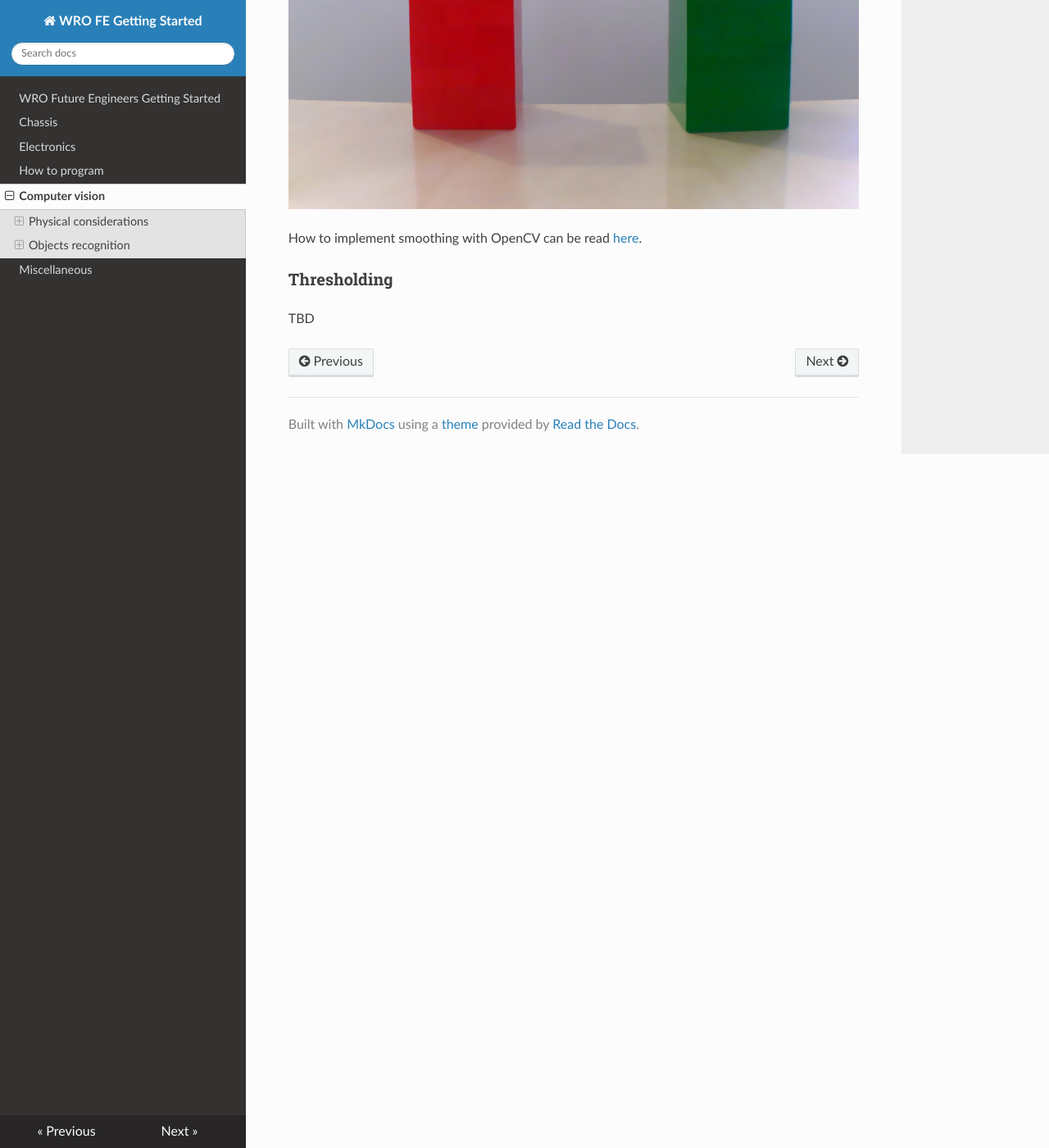
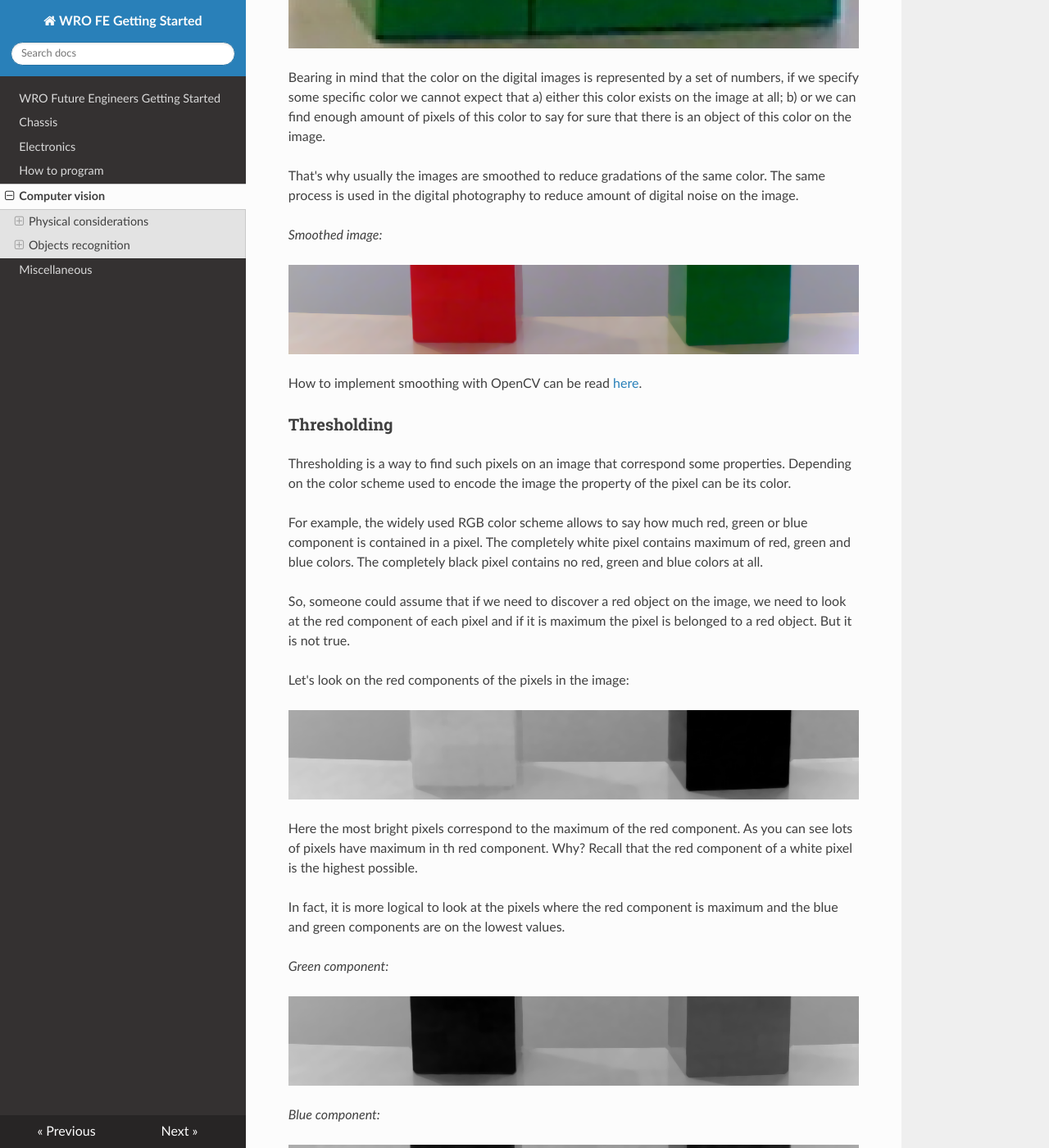
Before and after one commit to World-Robot-Olympiad-Association/future-engineers-gs, an MkDocs documentation site: the page built from docs/p04-cv.md, in a window 1280 px wide and 1400 px high, scrolled down 8676 px. Shown: the whole window at 82% size. Built offline with MkDocs 1.6.1, drawn with Linux system fonts in a browser that asks for light colours; nearby versions of some CDN libraries; some of the changed text lies outside the part shown.

Commit message:
thresholding added

```diff
--- a/docs/p04-cv.md
+++ b/docs/p04-cv.md
@@ -96,7 +96,6 @@ _The angle of view is 45 degrees:_
 
 ![POV, 45 degrees, height 100 mm, pitch 17](img/wro2020-fe-POV2-45d.gif)
 
-
 _The angle of view is 120 degrees:_
 
 ![POV, 120 degrees, height 100 mm, pitch 17](img/wro2020-fe-POV2-120d.gif)
@@ -113,13 +112,25 @@ Those who use Python and don't familiar with the OpenCV can learn essentials of
 
 Below it will be presented a general pipeline that can be implemented as a base of the algorithm for participation in the Future Engineers competition.
 
-### Image de-nosing
+### Region of interest
 
 Consider that there is a following image of two objects: red and green cubes:
 
 ![Source image with cubes](img/fe-001-both.jpg)
 
-Even if one object looks red and another one looks green, a small zoom will demonstrate that the colors are not uniform.
+Imagine the situation when we know in advance a distance which the object should be recognized on. If the object is located on the same plane where the vehicle is moving upon, it means that the bottom edge of the object's shape on the image could be expected approximately on the same rows of pixels.
+
+Bases on this fact, we can choose a region of the image to work only with it further. Since the region is less than entire image, the next image processing and an object detection will be performed faster.
+
+_Cropped image:_
+
+![Region of interest](img/fe-001-both-roi.png)
+
+Basic OpenCV operations with images are covered in [this tutorial](https://docs.opencv.org/master/d3/df2/tutorial_py_basic_ops.html){target=_blank}.
+
+### Image de-nosing
+
+Even if on the image above one object looks red and another one looks green, a small zoom will demonstrate that the colors are not uniform (especially on the green object).
 
 _Red cube:_
 
@@ -129,9 +140,11 @@ _Green cube:_
 
 ![Source image with cubes](img/fe-001-zoom-green.png)
 
-Bearing in mind that the color on the digital images is represented by a set of numbers, if we specify some specific color we cannot expect that a) either this color exists on the image at all b) or we can find enough amount of pixels of this color to say for sure that there is an object of this color on the image.
+Bearing in mind that the color on the digital images is represented by a set of numbers, if we specify some specific color we cannot expect that a) either this color exists on the image at all; b) or we can find enough amount of pixels of this color to say for sure that there is an object of this color on the image.
 
 That's why usually the images are smoothed to reduce gradations of the same color. The same process is used in the digital photography to reduce amount of digital noise on the image.
+
+_Smoothed image:_
 
 ![Smoothed image with cubes](img/fe-001-both-median.png)
 
@@ -139,4 +152,60 @@ How to implement smoothing with OpenCV can be read [here](https://docs.opencv.or
 
 ### Thresholding
 
+Thresholding is a way to find such pixels on an image that correspond some properties. Depending on the color scheme used to encode the image the property of the pixel can be its color.
+
+For example, the widely used RGB color scheme allows to say how much red, green or blue component is contained in a pixel. The completely white pixel contains maximum of red, green and blue colors. The completely black pixel contains no red, green and blue colors at all.
+
+So, someone could assume that if we need to discover a red object on the image, we need to look at the red component of each pixel and if it is maximum the pixel is belonged to a red object. But it is not true.
+
+Let's look on the red components of the pixels in the image:
+
+![Red component](img/fe-001-r-comp.png)
+
+Here the most bright pixels correspond to the maximum of the red component. As you can see lots of pixels have maximum in th red component. Why? Recall that the red component of a white pixel is the highest possible.
+
+In fact, it is more logical to look at the pixels where the red component is maximum and the blue and green components are on the lowest values.
+
+_Green component:_
+
+![Green component](img/fe-001-g-comp.png)
+
+_Blue component:_
+
+![Blue component](img/fe-001-b-comp.png)
+
+But this leads to nontrivial logic to implement threshold which will become even more complicated if the light condition are being changed.
+
+That is why it makes sense to use another color scheme which is more suitable for color recognition. This scheme is called [HSV (Hue+Saturation+Value)](https://en.wikipedia.org/wiki/HSL_and_HSV){target=_blank}. The color of the pixel is encoded by the Hue component. The changing light conditions will not affect the Hue component but are reflected in the Saturation and Value components.
+
+Here is how the image looks like if HSV components are separated (the most bright pixels correspond to the highest value of the component):
+
+_Hue component:_
+
+![Hue component](img/fe-001-h-comp.png)
+
+_Saturation component:_
+
+![Saturation component](img/fe-001-s-comp.png)
+
+_Value component:_
+
+![Value component](img/fe-001-v-comp.png)
+
+So if we know the range that corresponds to some color in the Hue component we can filter out all pixels within this range.
+
+The OpenCV library allows to generate a binary representation of the image where the black pixels correspond to the original image's pixels that are outside of the range. This representation is also called the "mask".
+
+_The mask for the red object:_
+
+![Red object mask](img/fe-001-mask-red.png)
+
+_The mask for the green object:_
+
+![Green object mask](img/fe-001-mask-green.png)
+
+The example of the filtering out the pixels in the HSV color scheme can be found in [this article](https://docs.opencv.org/master/df/d9d/tutorial_py_colorspaces.html){target=_blank}.
+
+### Center of mass
+
 TBD
```
Also changed, not shown: docs/img/fe-001-b-comp.png (added), docs/img/fe-001-both-median.png, docs/img/fe-001-both-roi.png (added), docs/img/fe-001-g-comp.png (added), docs/img/fe-001-h-comp.png (added), docs/img/fe-001-mask-green.png (added), docs/img/fe-001-mask-red.png (added), docs/img/fe-001-r-comp.png (added), docs/img/fe-001-s-comp.png (added), docs/img/fe-001-v-comp.png (added), docs/img/fe-001-zoom-green.png, docs/img/fe-001-zoom-red.png.
